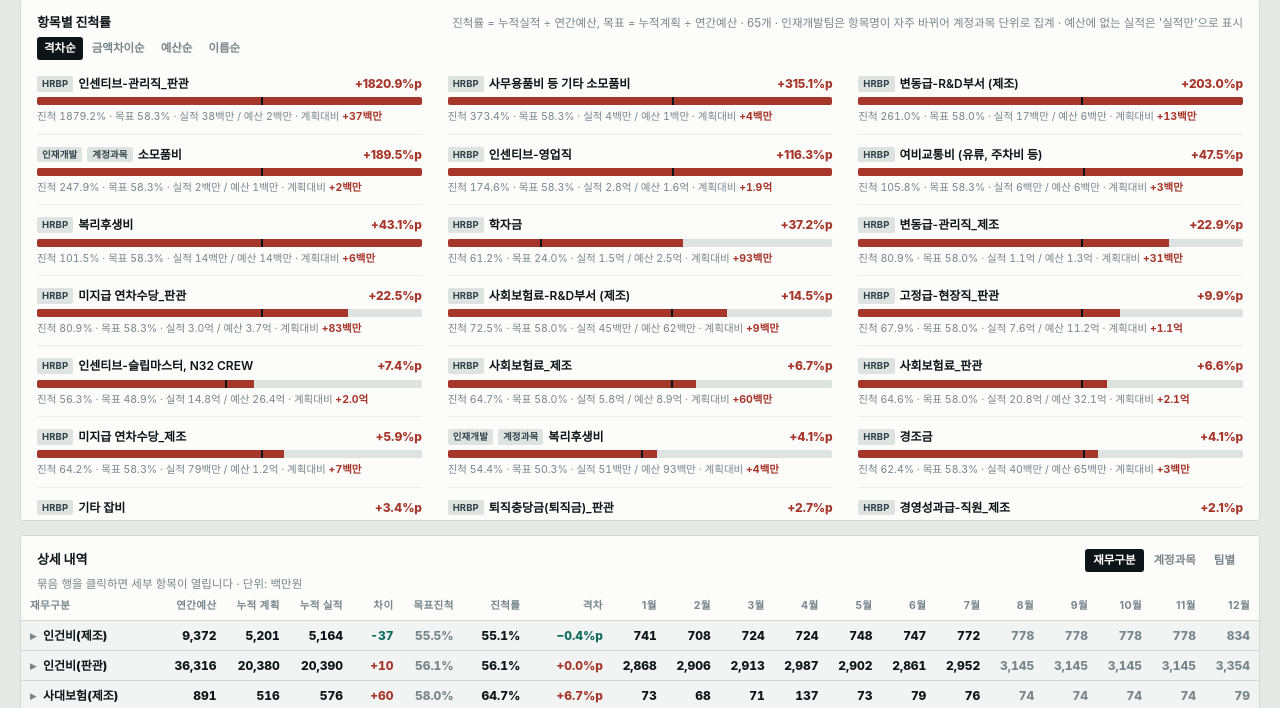
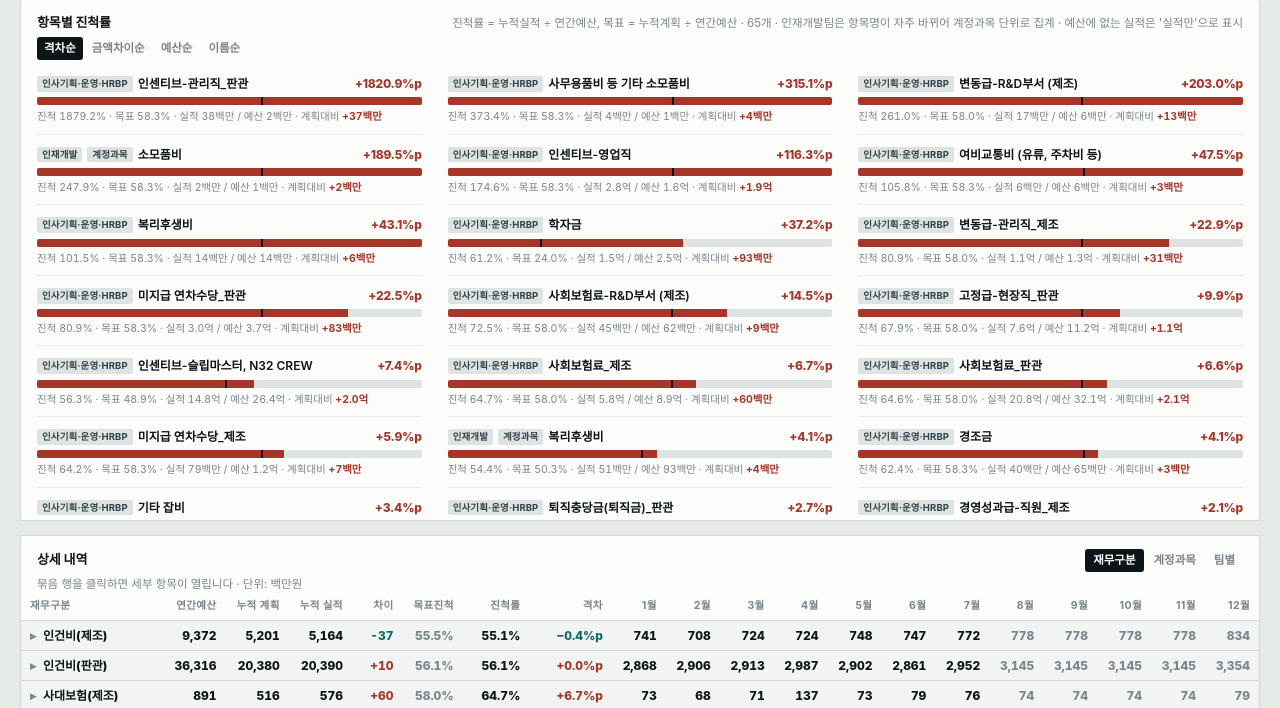
Before and after one commit to solchoi-a/2026-budget, a plain HTML site: page index.html in a window 1280 px wide. Shown: the part 1263-1971 px from the top of the page. Drawn offline with Linux system fonts and the light colour scheme; a web font is replaced by a local one.

Commit message:
Add files via upload

```diff
--- a/index.html
+++ b/index.html
@@ -167,7 +167,8 @@ label.chk input{accent-color:var(--act)}
 .it .sb{font-size:10.5px;color:var(--muted)}
 .it.zero{opacity:.4}
 .tb{display:inline-block;font-size:9.5px;font-weight:700;padding:1px 5px;border-radius:2px;
-  background:var(--plan-soft);color:var(--ink2);margin-right:5px;vertical-align:1px;letter-spacing:.01em}
+  background:var(--plan-soft);color:var(--ink2);margin-right:5px;vertical-align:1px;letter-spacing:.01em;
+  white-space:nowrap}
 .tb.warn{background:var(--warn-soft);color:#6B5310}
 .sortseg{display:inline-flex;gap:2px}
 .sortseg button{appearance:none;border:0;background:transparent;font:inherit;font-size:11.5px;font-weight:600;
@@ -386,7 +387,7 @@ const ACT = {"HRBP":[{"n":"고정급-임원_제조","a":"급여","l":"급여","m
 
 /* ---------- 팀 ---------- */
 const TEAM = {
-  HRBP:    {label:"인사기획·운영·HRBP팀", short:"HRBP"},
+  HRBP:    {label:"인사기획·운영·HRBP팀", short:"인사기획·운영·HRBP"},
   RECRUIT: {label:"채용팀",              short:"채용"},
   TALENT:  {label:"인재개발팀",           short:"인재개발", byAcct:true}
 };
```
